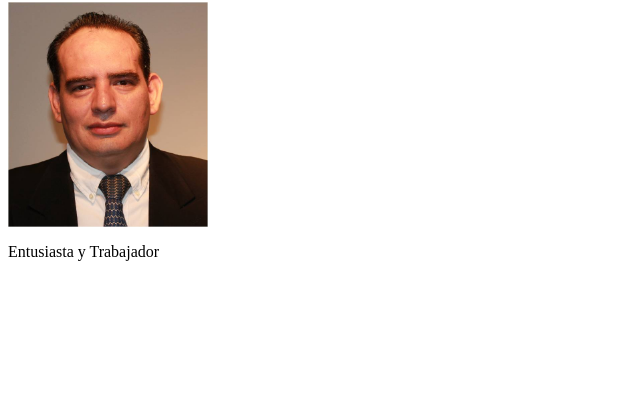
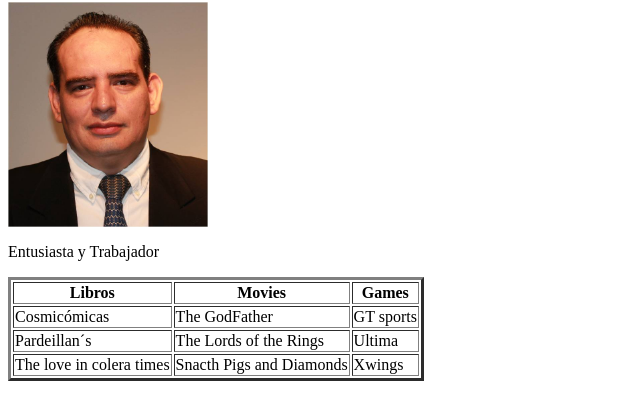
Before and after one commit to Vicente2607/Vicente2607.github.io, a plain HTML site: page index.html in a window 1280 px wide. Shown: the part 64-484 px from the top of the page, without its empty margins (0-640 px from the left). Drawn offline with Linux system fonts and the light colour scheme.

Commit message:
Arreglando el cuadro

```diff
--- a/index.html
+++ b/index.html
@@ -16,3 +16,33 @@
     >
     <br>
     <p> Entusiasta y Trabajador </p>
+
+    <table border="3">
+
+      <colgroup span="3">
+      <tr>
+        <th>Libros</th>
+        <th>Movies</th>
+        <th>Games</th>
+      </tr>
+      <tr>
+        <td>Cosmicómicas</td>
+        <td>The GodFather</td>
+        <td>GT sports</td>
+      </tr>
+      <tr>
+        <td>Pardeillan´s</td>
+        <td>The Lords of the Rings</td>
+        <td>Ultima</td>
+      </tr>
+      <tr>
+        <td>The love in colera times</td>
+        <td> Snacth Pigs and Diamonds</td>
+        <td>Xwings</td>
+      </tr>
+
+
+    </table>
+
+
+</body>
```
